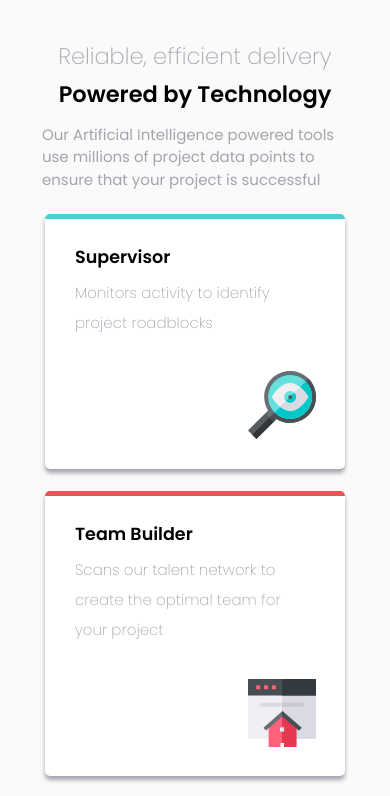
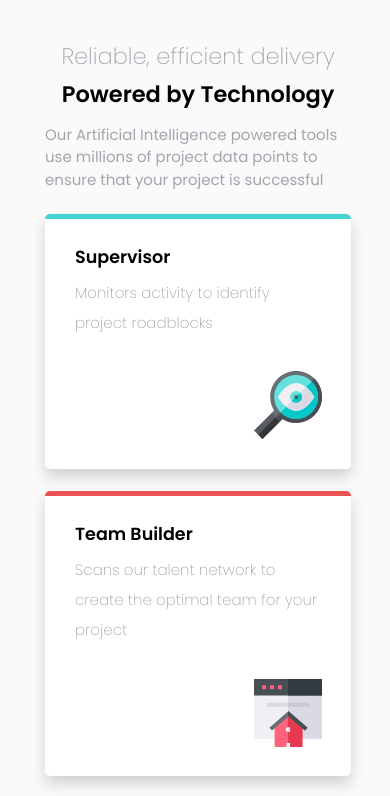
Before and after one commit to AgileMyk/front-end-mentor-four-card-feature-section, a plain HTML site: page index.html in a window 390 px wide. Shown: the top 796 px of the page. Drawn offline with Linux system fonts and the light colour scheme.

Commit message:
grid gap/box-shadow adjust

```diff
--- a/styles.css
+++ b/styles.css
@@ -25,6 +25,7 @@ font-family: 'Poppins';
 
 --very-dark-blue: hsl(234, 12%, 34%);
 --grayish-blue: hsl(229, 6%, 66%);
+--shadow-gray: hsl(240, 3%, 83%);
 --very-light-gray: hsl(0, 0%, 98%);
 --white: #fff;
 
@@ -55,7 +56,6 @@ header p {
 main {
     display: inline-flex;
     flex-direction: column;
-    width: 100vw;
     max-width: 432px;
     background: var(--very-light-gray);
     gap: 1.5rem;
@@ -82,7 +82,7 @@ header p {
 }
 
 section {
-    box-shadow: 0px 4px 4px var(--grayish-blue);
+    box-shadow: 0px 8px 14px var(--shadow-gray);
     background: var(--white);
     border-radius: 5px;
     padding: 2rem;
@@ -150,6 +150,7 @@ image {
         display: grid;
         grid-template-columns: repeat(3, 1fr);
         grid-template-rows: .75fr repeat(2, 1fr);
+        grid-gap: 2rem;
         padding: 2.5vw 5vw;
         max-width: none;
     }
```
